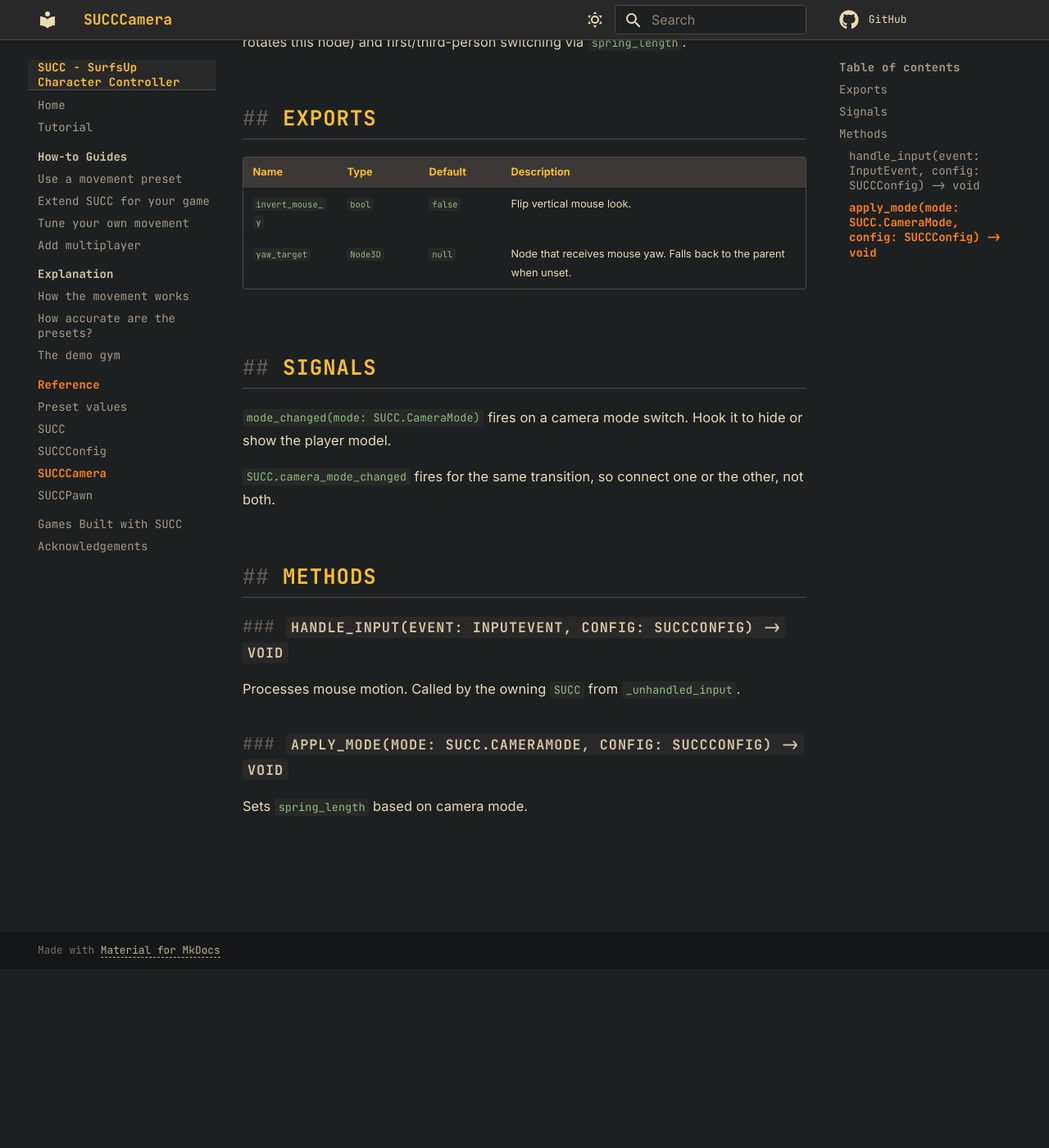
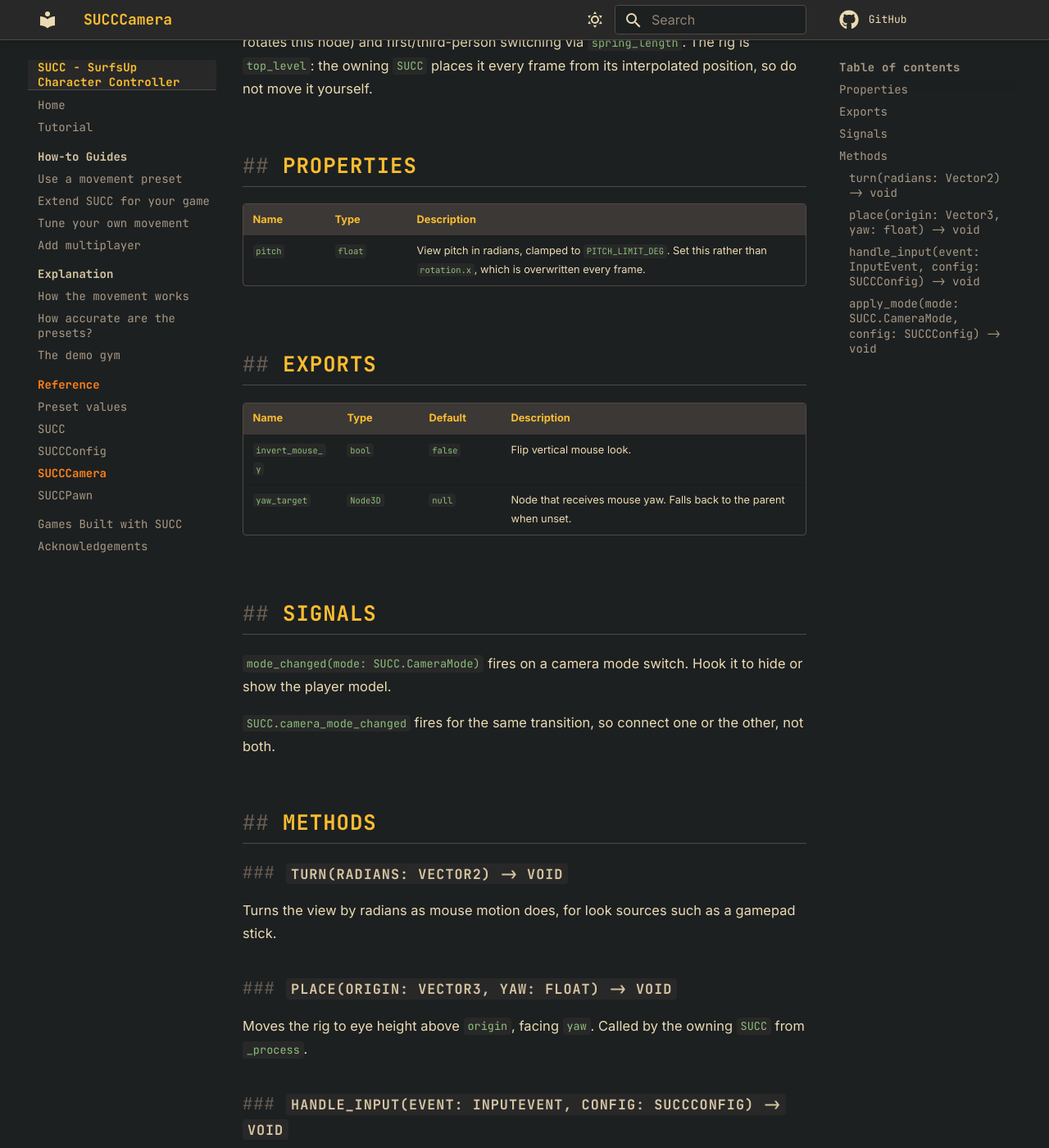
Before and after one commit to bearlikelion/SUCC, an MkDocs documentation site: the page built from docs/reference/succ_camera.md, in a window 1280 px wide and 1400 px high, scrolled down 218 px. Shown: the whole window at 82% size. Built offline with MkDocs 1.6.1 and Material for MkDocs 9.7.7, drawn with Linux system fonts in a browser that asks for light colours; comment, search, counter and statistics services are not loaded; before the commit the page ends 1286 px from its top, so only the background shows below that.

Commit message:
v0.2.0: restore server-authority succ.gd, top-level interpolated camera, fix #5 and #6
- Restore the succ.gd changes the server-authority merge dropped
- CameraRig and visual_root are top_level and placed from interpolated tick positions, with or without project physics interpolation
- Pitch is a scalar on SUCCCamera, so view tilt no longer flips the view at the pitch limit (#6)
- Step up slides along a wall instead of stalling when hugging one on stairs (#5)
- Tests for stairs along a wall and the pitch limit under tilt

```diff
--- a/docs/reference/succ_camera.md
+++ b/docs/reference/succ_camera.md
@@ -1,6 +1,13 @@
 # `class_name SUCCCamera extends SpringArm3D`
 
 Camera rig used by `SUCC`. Handles mouse look (yaw rotates the parent `SUCC`; pitch rotates this node) and first/third-person switching via `spring_length`.
+The rig is `top_level`: the owning `SUCC` places it every frame from its interpolated position, so do not move it yourself.
+
+## Properties
+
+| Name | Type | Description |
+|---|---|---|
+| `pitch` | `float` | View pitch in radians, clamped to `PITCH_LIMIT_DEG`. Set this rather than `rotation.x`, which is overwritten every frame. |
 
 ## Exports
 
@@ -19,6 +26,12 @@
 
 ## Methods
 
+### `turn(radians: Vector2) -> void`
+Turns the view by radians as mouse motion does, for look sources such as a gamepad stick.
+
+### `place(origin: Vector3, yaw: float) -> void`
+Moves the rig to eye height above `origin`, facing `yaw`. Called by the owning `SUCC` from `_process`.
+
 ### `handle_input(event: InputEvent, config: SUCCConfig) -> void`
 Processes mouse motion. Called by the owning `SUCC` from `_unhandled_input`.
 
```
Also changed, not shown: CHANGELOG.md (+9 -4 lines), docs/how-to/add-multiplayer.md (+1 -1 lines), docs/reference/succ.md (+1 -1 lines), 4 other files.
